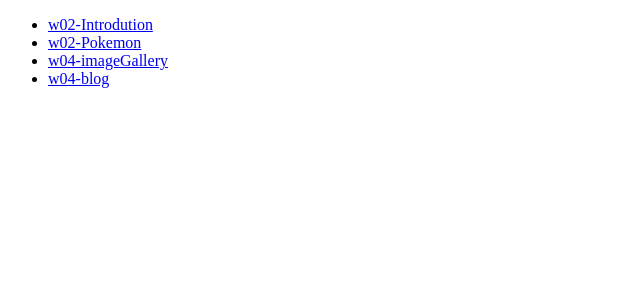
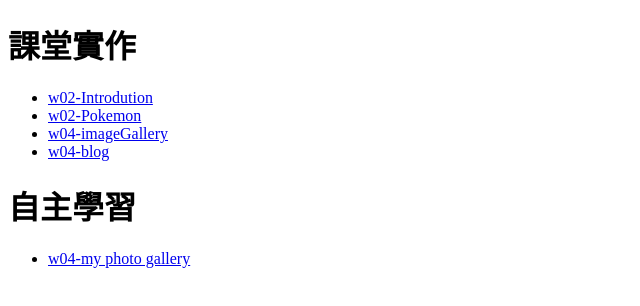
Before and after one commit to lovemyselena1108/1101-classdemo-407230316, a plain HTML site: page index.html in a window 1280 px wide. Shown: the whole page, without its empty margins (0-640 px from the left). Drawn offline with Linux system fonts and the light colour scheme.

Commit message:
modify w03 text

```diff
--- a/index.html
+++ b/index.html
@@ -10,6 +10,7 @@
 
 <body>
     <div>
+        <h1>課堂實作</h1>
         <ul>
             <li>
                 <a href="./W02/intro.html">w02-Introdution</a>
@@ -24,6 +25,12 @@
                 <a href="./W04/blog.html">w04-blog</a>
             </li>
         </ul>
+        <h1>自主學習</h1>
+        <ul>
+            <li>
+                <a href="./W04/myphotogallery/myphotogallery.html">w04-my photo gallery</a>
+            </li>
+        </ul>
     </div>
 </body>
 
```
Also changed, not shown: W04/myphotogallery/myphotogallery.css (added), W04/myphotogallery/myphotogallery.html (added), 1 other file.
